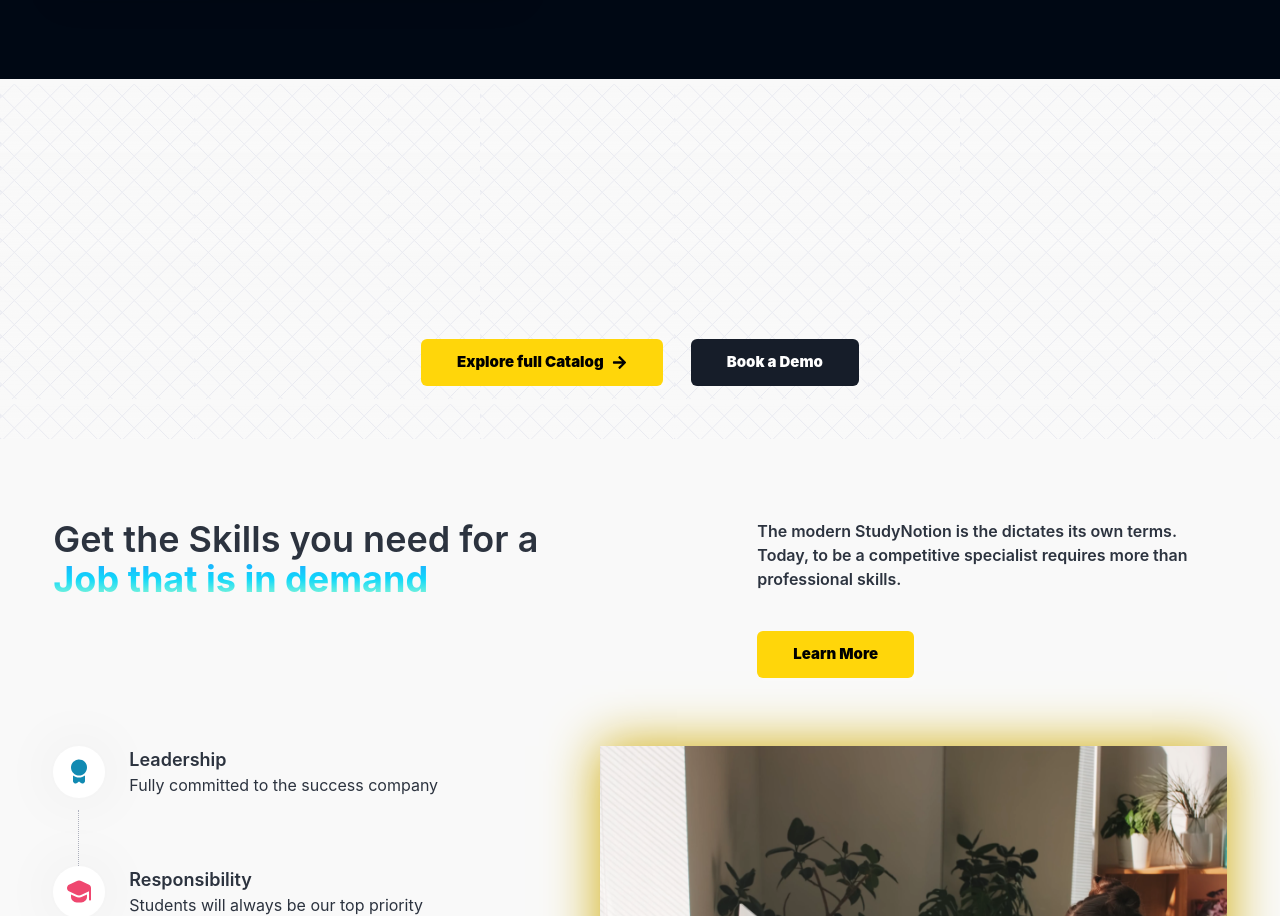
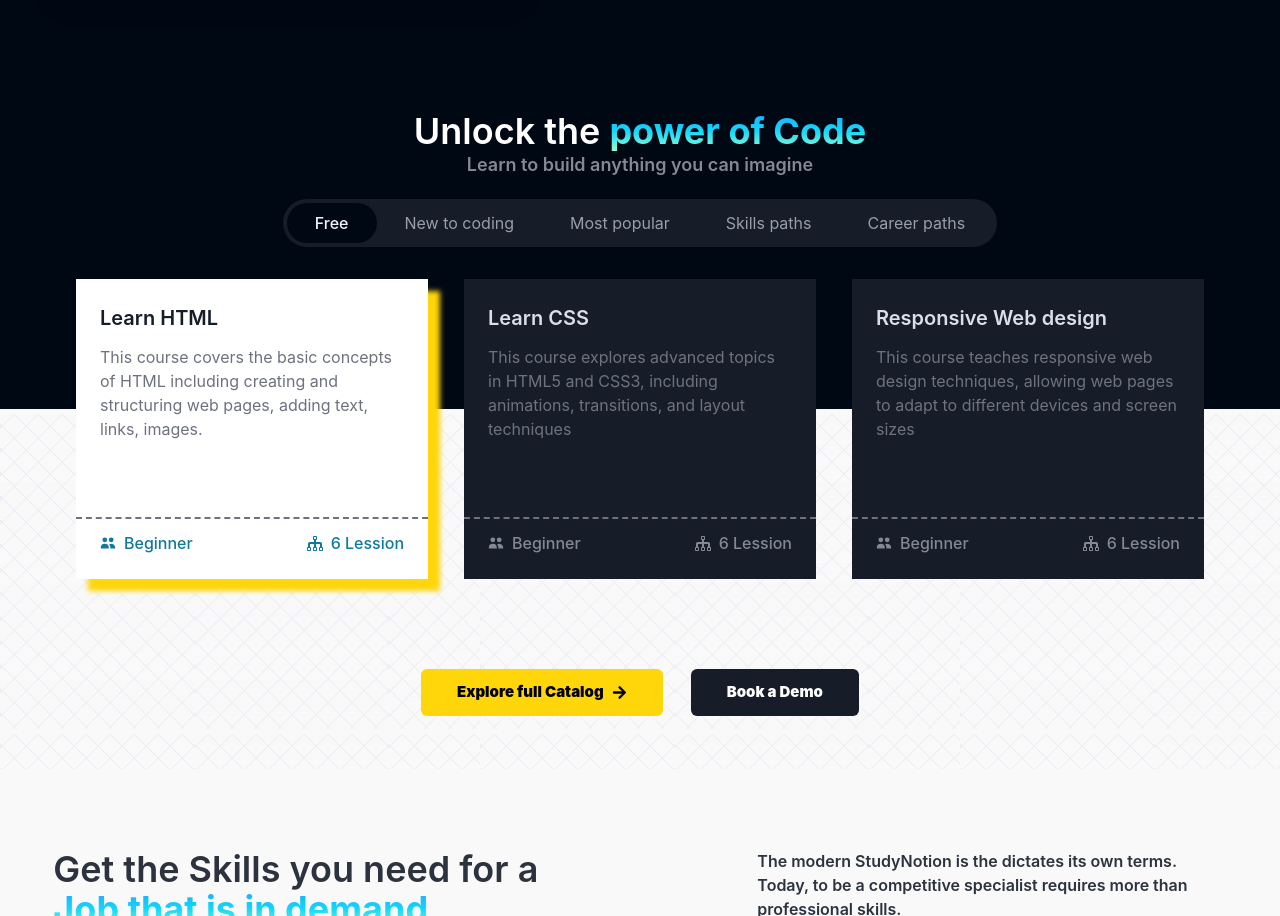
Before and after one commit to namangupta08/StudyNotion, a React (Create React App) app: page / in a window 1280 px wide. Shown: the part 1582-2498 px from the top of the page. Built offline with nearby package versions, Linux system fonts and the light colour scheme.

Commit message:
home page completed

```diff
--- a/src/App.jsx
+++ b/src/App.jsx
@@ -1,10 +1,12 @@
 import { Route, Routes } from "react-router-dom";
 import "./App.css";
 import Home from "./pages/Home";
+import Navbar from "./components/common/Navbar";
 
 function App() {
   return (
     <div className="flex flex-col bg-richblack-900 w-screen min-h-screen font-inter">
+    <Navbar/>
      <Routes>
       <Route path="/" element={<Home/>}></Route>
      </Routes>
--- /dev/null
+++ b/src/components/common/Navbar.jsx
@@ -0,0 +1,11 @@
+import React from 'react'
+
+function Navbar() {
+  return (
+    <div>
+
+    </div>
+  )
+}
+
+export default Navbar
--- /dev/null
+++ b/src/components/core/HomePage/CourseCard.jsx
@@ -0,0 +1,51 @@
+import React from "react";
+
+// Importing React Icons
+import { HiUsers } from "react-icons/hi";
+import { ImTree } from "react-icons/im";
+
+const CourseCard = ({cardData, currentCard, setCurrentCard}) => {
+  return (
+    <div
+      className={`w-[360px] lg:w-[30%] ${
+        currentCard === cardData?.heading
+          ? "bg-white shadow-[12px_12px_5px_0] shadow-yellow-50"
+          : "bg-richblack-800"
+      }  text-richblack-25 h-[300px] box-border cursor-pointer
+      hover:bg-white hover:text-richblack-700`}
+      onClick={() => setCurrentCard(cardData?.heading)}
+    >
+      <div className="border-b-[2px] border-richblack-400 border-dashed h-[80%] p-6 flex flex-col gap-3">
+        <div
+          className={` ${
+            currentCard === cardData?.heading && "text-richblack-800"
+          } font-semibold text-[20px]`}
+        >
+          {cardData?.heading}
+        </div>
+
+        <div className="text-richblack-400">{cardData?.description}</div>
+      </div>
+
+      <div
+        className={`flex justify-between ${
+          currentCard === cardData?.heading ? "text-blue-300" : "text-richblack-300"
+        } px-6 py-3 font-medium`}
+      >
+        {/* Level */}
+        <div className="flex items-center gap-2 text-[16px]">
+          <HiUsers />
+          <p>{cardData?.level}</p>
+        </div>
+
+        {/* Flow Chart */}
+        <div className="flex items-center gap-2 text-[16px]">
+          <ImTree />
+          <p>{cardData?.lessionNumber} Lession</p>
+        </div>
+      </div>
+    </div>
+  );
+};
+
+export default CourseCard;
--- /dev/null
+++ b/src/components/core/HomePage/ExploreMore.jsx
@@ -0,0 +1,76 @@
+import React, { useState } from "react";
+import {HomePageExplore} from '../../../data/homepage-explore'
+import CourseCard from "./CourseCard";
+import HighlightText from "./HighlightText";
+
+
+const tabsName = [
+  "Free",
+  "New to coding",
+  "Most popular",
+  "Skills paths",
+  "Career paths",
+];
+
+function ExploreMore() {
+    const [currentTab , setCurrentTab] = useState(tabsName[0]);
+    const [courses, setCourses] = useState(HomePageExplore[0].courses)
+    const [currentCard , setCurrentCard] = useState(HomePageExplore[0].courses[0].heading);
+
+    const setMyCards = (value) => {
+        setCurrentTab(value);
+        const result = HomePageExplore.filter((course) => course.tag === value);
+        setCourses(result[0].courses);
+        setCurrentCard(result[0].courses[0].heading)
+    }
+  return <div>
+  <div className='text-4xl font-semibold text-center'>
+      Unlock the <HighlightText text={"power of Code"}/>
+  </div>
+
+  <div className='text-richblack-300  text-center text-lg font-semibold'>
+      Learn to build anything you can imagine
+  </div>
+
+  <div className='mt-5 flex flex-row rounded-full bg-richblack-800 mb-3 border-richblack-100
+      px-1 py-1'>
+      {
+          tabsName.map( (element, index) => {
+              return (
+                  <div
+                  className={` text-[13px] lg:text-[16px] flex flex-row items-center gap-2
+                  ${currentTab === element
+                  ? "bg-richblack-900 text-richblack-5 font-medium"
+                  : "text-richblack-200" } rounded-full transition-all duration-200 cursor-pointer
+                  hover:bg-richblack-900 hover:text-richblack-5 text-center px-3 py-1 lg:px-7 lg:py-2`}
+                  key={index}
+                  onClick={() => setMyCards(element)}
+                  >
+                      {element}
+                  </div>
+              )
+          })
+      }
+
+  </div>
+
+  <div className='h-[150px]' >
+      <div className='flex gap-9 w-full justify-center mt-5 flex-wrap lg:absolute right-0 left-0 mr-auto ml-aut'>
+           {
+              courses.map((element , index) => {
+                  return(
+                      <CourseCard
+                      key={index}
+                      cardData = {element}
+                      currentCard = {currentCard}
+                      setCurrentCard = {setCurrentCard}
+                      />
+                  )
+              })
+           }
+      </div>
+  </div>
+</div>
+}
+
+export default ExploreMore;
--- a/src/pages/Home.jsx
+++ b/src/pages/Home.jsx
@@ -9,6 +9,7 @@
 import TimelineSection from "../components/core/HomePage/TimelineSection";
 import LearningLanguageSection from "../components/core/HomePage/LearningLanguageSection";
 import InstructorSection from "../components/core/HomePage/InstructorSection";
+import ExploreMore from "../components/core/HomePage/ExploreMore";
 function Home() {
   return (
     <div>
@@ -112,6 +113,8 @@
             backgroudGradient={"grad2"}
           ></CodeBlocks>
         </div>
+
+        <ExploreMore/>
       </div>
 
       {/* Section2 */}
@@ -161,11 +164,12 @@
 
       {/* Section3 */}
 
-      <div className='w-11/12 max-w-maxContent mx-auto items-center flex-col justify-between gap-8 text-white bg-richblack-900'>
+      <div className="w-11/12 max-w-maxContent mx-auto items-center flex-col justify-between gap-8 text-white bg-richblack-900">
+        <InstructorSection />
 
-            <InstructorSection/>
-
-            <h2 className='text-center text-4xl font-semibold mt-10'>Review From Other Learner</h2>
+        <h2 className="text-center text-4xl font-semibold mt-10">
+          Review From Other Learner
+        </h2>
       </div>
 
       {/* Footer */}
```
